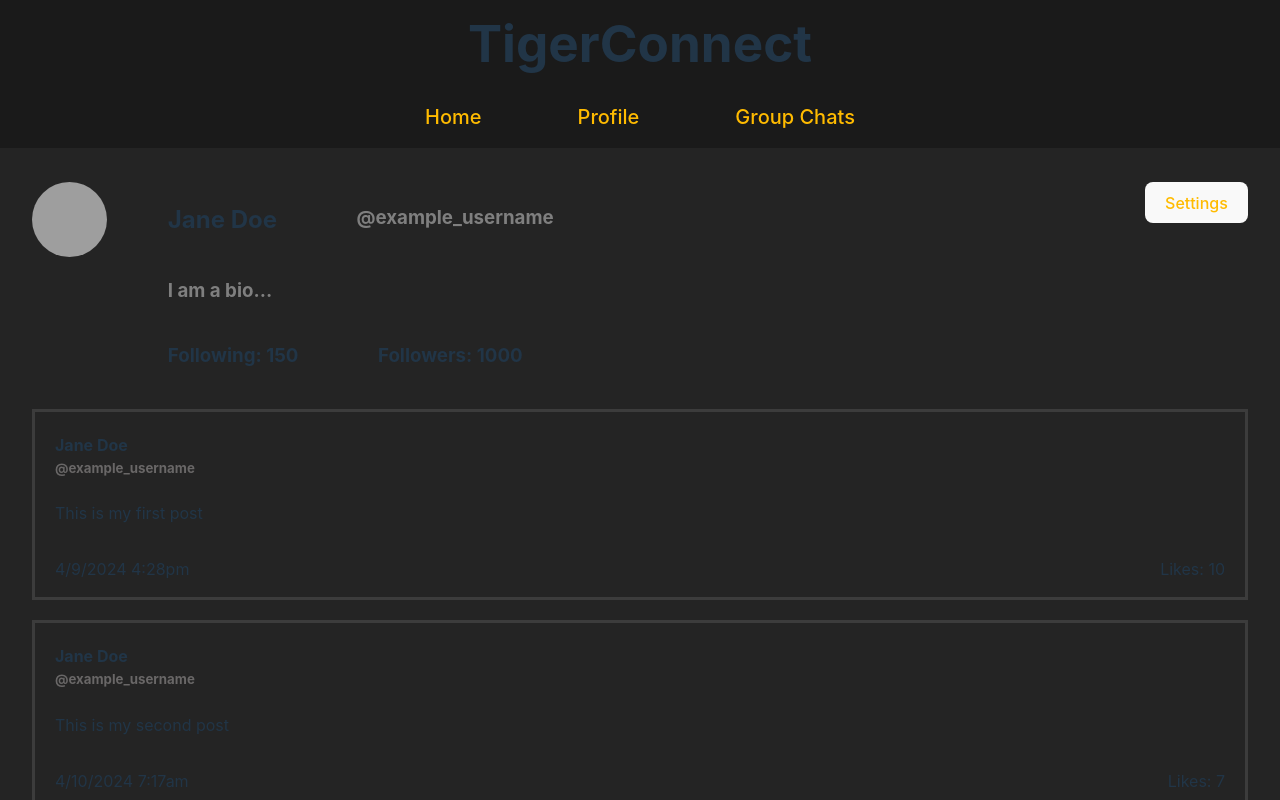
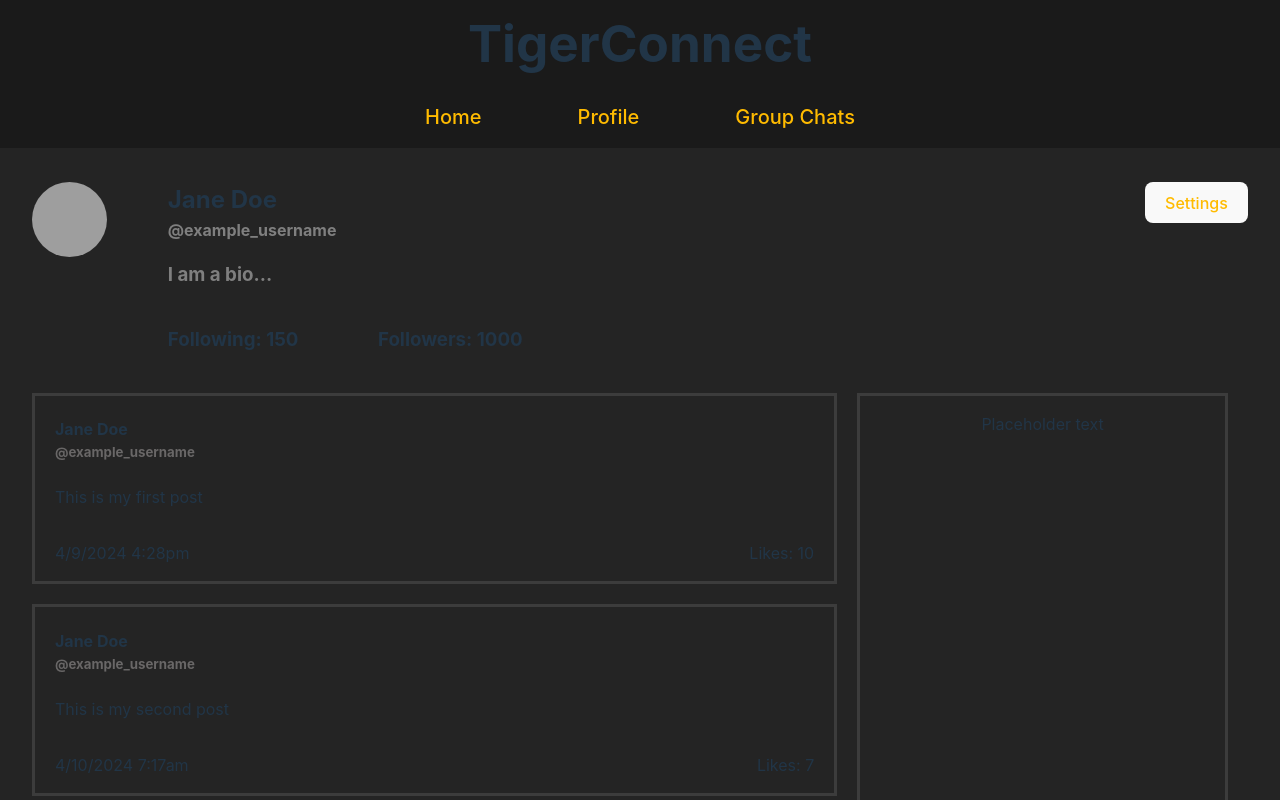
Before and after one commit to Kmerki1/TigerConnect, a React (Vite) app: page /profile in a window 1280 px wide. Shown: the top 800 px of the page. Built offline with nearby package versions, Linux system fonts and the light colour scheme; grey boxes are pictures that could not be loaded.

Commit message:
fixed some css and added sidebar to profile page

```diff
--- a/Frontend/src/components/profile/Profile.jsx
+++ b/Frontend/src/components/profile/Profile.jsx
@@ -1,53 +1,50 @@
-import React from 'react';
-import { useNavigate } from 'react-router-dom';
+import React from "react";
+import { useNavigate } from "react-router-dom";
 
 function Profile() {
   const navigate = useNavigate();
 
   const author = {
-        user_id: '12345',
-        profile_pic: 'Frontend/public/img/profile_pic.jpg',
-        username: 'example_username',
-        display_name: 'Jane Doe',
-        bio: 'I am a bio...',
+    user_id: "12345",
+    profile_pic: "Frontend/public/img/profile_pic.jpg",
+    username: "example_username",
+    display_name: "Jane Doe",
+    bio: "I am a bio...",
     follower_count: 1000,
     following_count: 150,
   };
 
   const postsData = [
     {
-            "id": 1,
-            "content": "This is my first post",
-            "time": "4/9/2024 4:28pm",
-            "likes": 10,
+      id: 1,
+      content: "This is my first post",
+      time: "4/9/2024 4:28pm",
+      likes: 10,
     },
     {
-            "id": 2,
-            "content": "This is my second post",
-            "time": "4/10/2024 7:17am",
-            "likes": 7,
+      id: 2,
+      content: "This is my second post",
+      time: "4/10/2024 7:17am",
+      likes: 7,
     },
     {
-            "id": 3,
-            "content": "This is my third post",
-            "time": "4/11/2024 2:09am",
-            "likes": 12,
+      id: 3,
+      content: "This is my third post",
+      time: "4/11/2024 2:09am",
+      likes: 12,
     },
     {
-            "id": 4,
-            "content": "This is my fourth post",
-            "time": "4/12/2024 1:47pm",
-            "likes": 23,
+      id: 4,
+      content: "This is my fourth post",
+      time: "4/12/2024 1:47pm",
+      likes: 23,
     },
   ];
 
-
-    const handleFollowButtonClick = () => {
-
-    };
+  const handleFollowButtonClick = () => {};
 
   const toSettings = () => {
-        navigate('/settings');
+    navigate("/settings");
   };
 
   return (
@@ -71,6 +68,7 @@ function Profile() {
           </button>
         </div>
       </div>
+      <div id="posts-container">
         <div id="posts">
           {postsData.map((post) => (
             <div className="post" key={post.id}>
@@ -84,9 +82,10 @@ function Profile() {
             </div>
           ))}
         </div>
-            {/* <button id="follow-button" onClick={handleFollowButtonClick}>
-                Follow
-            </button> */}
+        <div id="extra-column">
+          <p>Placeholder text</p>
+        </div>
+      </div>
     </div>
   );
 }
--- a/Frontend/src/index.css
+++ b/Frontend/src/index.css
@@ -74,14 +74,11 @@ html, body, #root {
   padding: 0 100px;
 }
 
+
 .post {
   border: 3px solid var(--graphite);
   padding: 0 20px;
   margin: 20px 0;
-}
-
-.post .author-info {
-  display: flex;
 }
 
  .post .post-author {
@@ -96,6 +93,22 @@ html, body, #root {
 .post .post-info {
   display: flex;
   justify-content: space-between;
+}
+
+#posts-container {
+  display: flex;
+}
+
+#posts {
+  flex: 1;
+}
+
+#extra-column {
+  flex: 0 0 30%;
+  border: 3px solid var(--graphite);
+  margin: 20px;
+  display: flex;
+  justify-content: center;
 }
 
 @media screen and (max-width: 800px) {
@@ -130,18 +143,18 @@ html, body, #root {
   padding-right: 15%;
 }
 
-#profile-names {
-  display: flex;
+#profile-name {
+  margin: 0;
 }
 
 #username {
-  padding-left: 10%;
-  padding-top: 3px;
-  color: rgb(127, 127, 127)
+  color: rgb(127, 127, 127);
+  font-size: 16px;
+  margin: 0;
 }
 
 #bio {
-  color: rgb(127, 127, 127)
+  color: rgb(127, 127, 127);
 }
 
 #follow-info {
```
Lines whose indentation alone changed are shown as unchanged.
